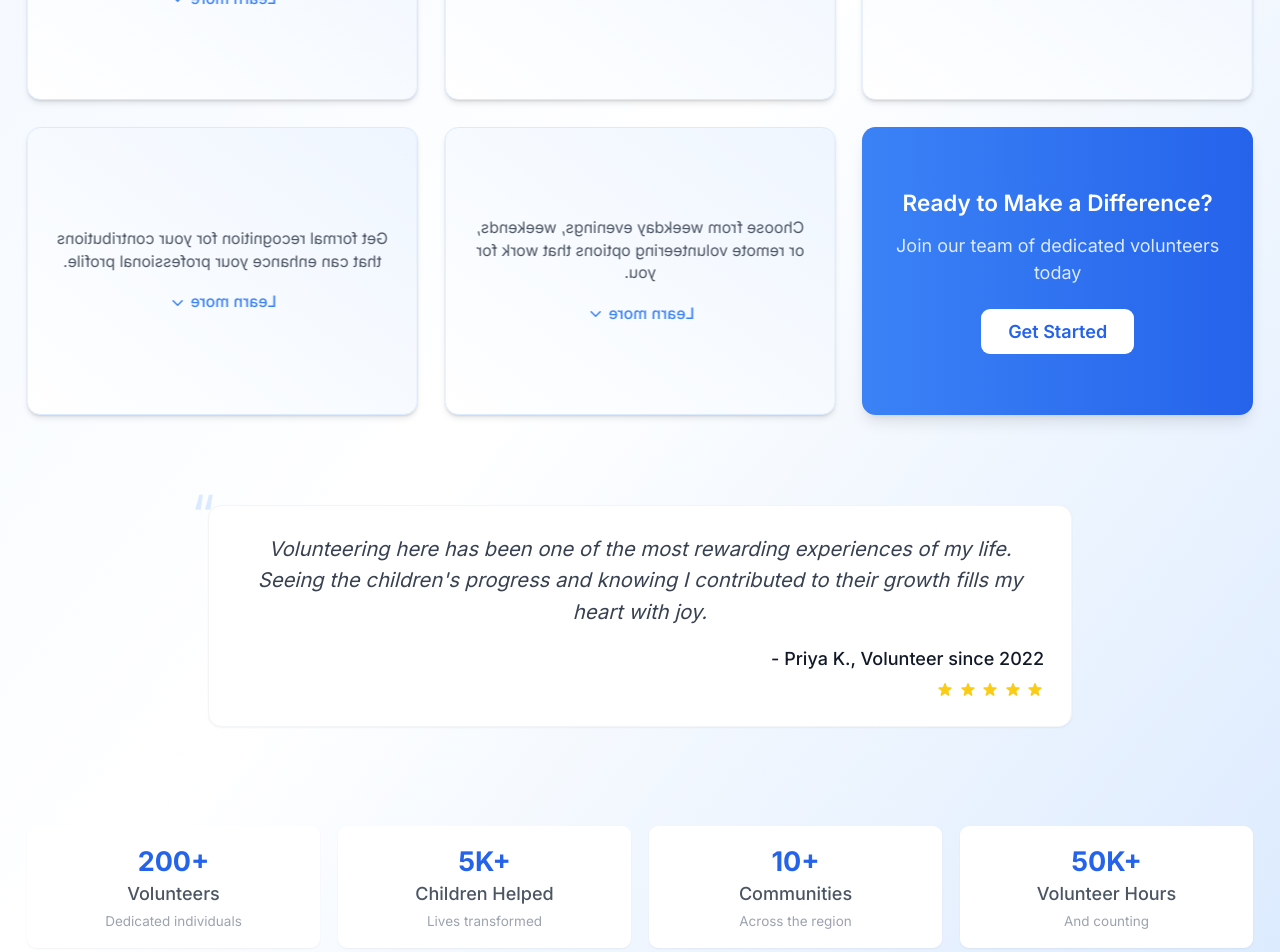
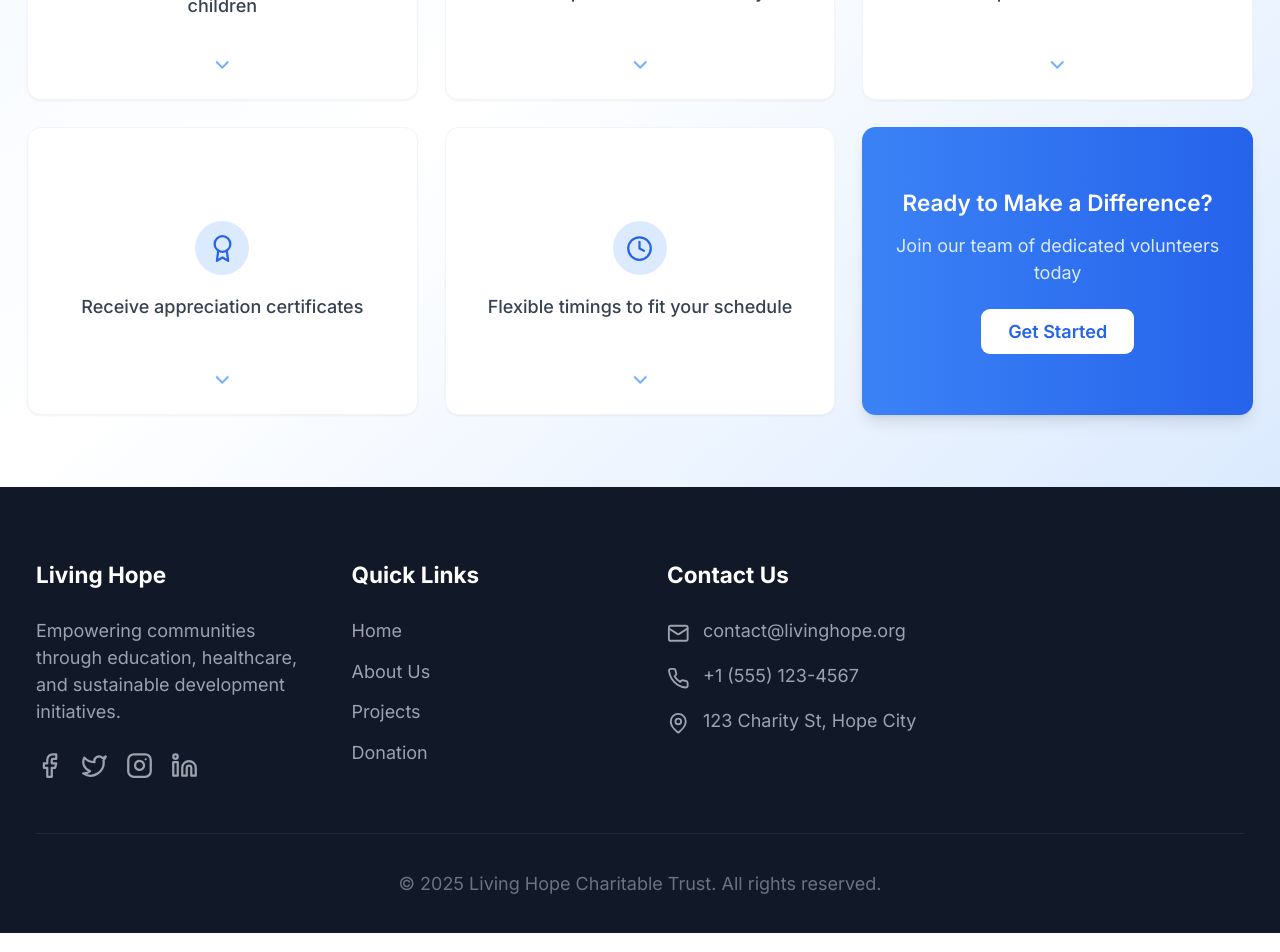
Before and after one commit to Joshua-Samraj/Living_Hope_charitable_trust, a React (Vite) app: page /volunteer in a window 1280 px wide. Shown: the part 580-1532 px from the top of the page. Built offline with nearby package versions, Linux system fonts and the light colour scheme.

Commit message:
volunteer's

```diff
--- a/src/components/VolunteerForm.tsx
+++ b/src/components/VolunteerForm.tsx
@@ -69,20 +69,13 @@ const NewVolunteers = () => {
           transition={{ delay: 0.3, duration: 0.6 }}
         >
           {benefits.map((item, index) => (
-            <motion.div
+            <div
               key={index}
-              className="relative h-64 [transform-style:preserve-3d] group perspective-1000"
-              whileHover={{ scale: 1.03 }}
-              initial={{ opacity: 0, y: 20 }}
-              animate={{ opacity: 1, y: 0 }}
-              transition={{ delay: 0.2 + index * 0.1 }}
+              className="group relative h-64 [perspective:1000px]"
             >
-              {/* Front of Card */}
-              <motion.div
-                className="absolute inset-0 bg-white p-6 rounded-xl shadow-sm border border-gray-100 flex flex-col items-center justify-center backface-hidden [transform:rotateY(0deg)]"
-                whileHover={{ rotateY: 180 }}
-                transition={{ duration: 0.6 }}
-              >
+              <div className="absolute inset-0 transition-transform duration-700 [transform-style:preserve-3d] group-hover:[transform:rotateY(180deg)]">
+                {/* Front */}
+                <div className="absolute inset-0 bg-white p-6 rounded-xl shadow-sm border border-gray-100 flex flex-col items-center justify-center [backface-visibility:hidden]">
                   <div className="bg-blue-100 w-12 h-12 rounded-full flex items-center justify-center mb-4 mx-auto text-blue-600">
                     {item.icon}
                   </div>
@@ -90,23 +83,20 @@ const NewVolunteers = () => {
                   <div className="absolute bottom-4 text-blue-400">
                     <FiChevronDown className="w-5 h-5 animate-bounce" />
                   </div>
-              </motion.div>
+                </div>
 
-              {/* Back of Card */}
-              <motion.div
-                className="absolute inset-0 bg-white p-6 rounded-xl shadow-md border border-blue-100 flex flex-col items-center justify-center backface-hidden [transform:rotateY(180deg)] bg-gradient-to-br from-blue-50 to-white"
-                whileHover={{ rotateY: 360 }}
-                transition={{ duration: 0.6 }}
-              >
-                <p className="text-gray-600 text-sm">{item.details}</p>
-                <motion.button
-                  className="mt-4 text-blue-500 text-sm font-medium flex items-center"
-                  whileHover={{ x: 3 }}
-                >
+
+                {/* Back */}
+                  <div className="absolute inset-0 bg-black text-white p-6 rounded-xl shadow-md border border-blue-100 flex flex-col items-center justify-center [backface-visibility:hidden] [transform:rotateY(180deg)]">
+
+                    <p className="text-sm text-center">{item.details}</p>
+                    <button className="mt-4 text-blue-500 text-sm font-medium flex items-center">
                       Learn more <FiChevronDown className="ml-1 w-4 h-4" />
-                </motion.button>
-              </motion.div>
-            </motion.div>
+                    </button>
+                  </div>
+
+              </div>
+            </div>
           ))}
 
           {/* CTA Card */}
@@ -132,56 +122,7 @@ const NewVolunteers = () => {
           </motion.div>
         </motion.div>
 
-        {/* Testimonial */}
-        <motion.div
-          className="max-w-3xl mx-auto pt-8"
-          initial={{ opacity: 0 }}
-          animate={{ opacity: 1 }}
-          transition={{ delay: 1, duration: 0.6 }}
-        >
-          <div className="bg-white p-6 rounded-xl shadow-sm border border-gray-100 relative">
-            <div className="absolute -top-4 -left-4 text-5xl text-blue-100">“</div>
-            <p className="text-gray-700 italic text-lg relative z-10">
-              Volunteering here has been one of the most rewarding experiences of my life. Seeing the
-              children's progress and knowing I contributed to their growth fills my heart with joy.
-            </p>
-            <div className="mt-4 text-right">
-              <p className="font-medium text-gray-900">- Priya K., Volunteer since 2022</p>
-              <div className="flex justify-end mt-2 space-x-1">
-                {[...Array(5)].map((_, i) => (
-                  <svg key={i} className="w-4 h-4 text-yellow-400" fill="currentColor" viewBox="0 0 20 20">
-                    <path d="M9.049 2.927c.3-.921 1.603-.921 1.902 0l1.07 3.292a1 1 0 00.95.69h3.462c.969 0 1.371 1.24.588 1.81l-2.8 2.034a1 1 0 00-.364 1.118l1.07 3.292c.3.921-.755 1.688-1.54 1.118l-2.8-2.034a1 1 0 00-1.175 0l-2.8 2.034c-.784.57-1.838-.197-1.539-1.118l1.07-3.292a1 1 0 00-.364-1.118L2.98 8.72c-.783-.57-.38-1.81.588-1.81h3.461a1 1 0 00.951-.69l1.07-3.292z" />
-                  </svg>
-                ))}
-              </div>
-            </div>
-          </div>
-        </motion.div>
-
-        {/* Stats */}
-        <motion.div
-          className="grid grid-cols-2 md:grid-cols-4 gap-4 pt-10"
-          initial={{ opacity: 0 }}
-          animate={{ opacity: 1 }}
-          transition={{ delay: 1.2, duration: 0.6 }}
-        >
-          {[
-            { value: "200+", label: "Volunteers", description: "Dedicated individuals" },
-            { value: "5K+", label: "Children Helped", description: "Lives transformed" },
-            { value: "10+", label: "Communities", description: "Across the region" },
-            { value: "50K+", label: "Volunteer Hours", description: "And counting" }
-          ].map((stat, index) => (
-            <motion.div
-              key={index}
-              className="bg-white p-4 rounded-lg shadow-sm hover:shadow-md transition-shadow"
-              whileHover={{ y: -5 }}
-            >
-              <p className="text-2xl font-bold text-blue-600">{stat.value}</p>
-              <p className="text-gray-600 font-medium">{stat.label}</p>
-              <p className="text-gray-400 text-xs mt-1">{stat.description}</p>
-            </motion.div>
-          ))}
-        </motion.div>
+        {/* Testimonial and Stats are unchanged, include them as-is */}
       </div>
     </motion.div>
   );
```
Lines whose indentation alone changed are shown as unchanged.
